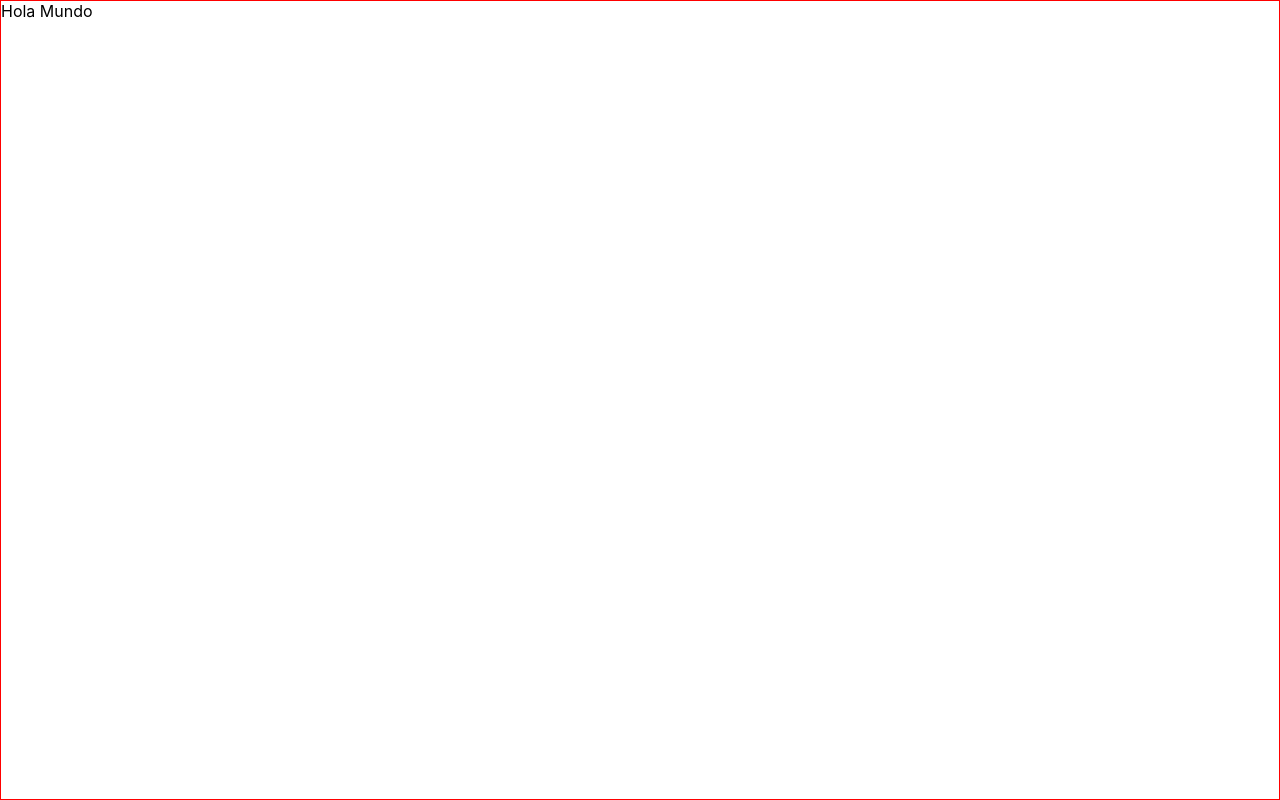
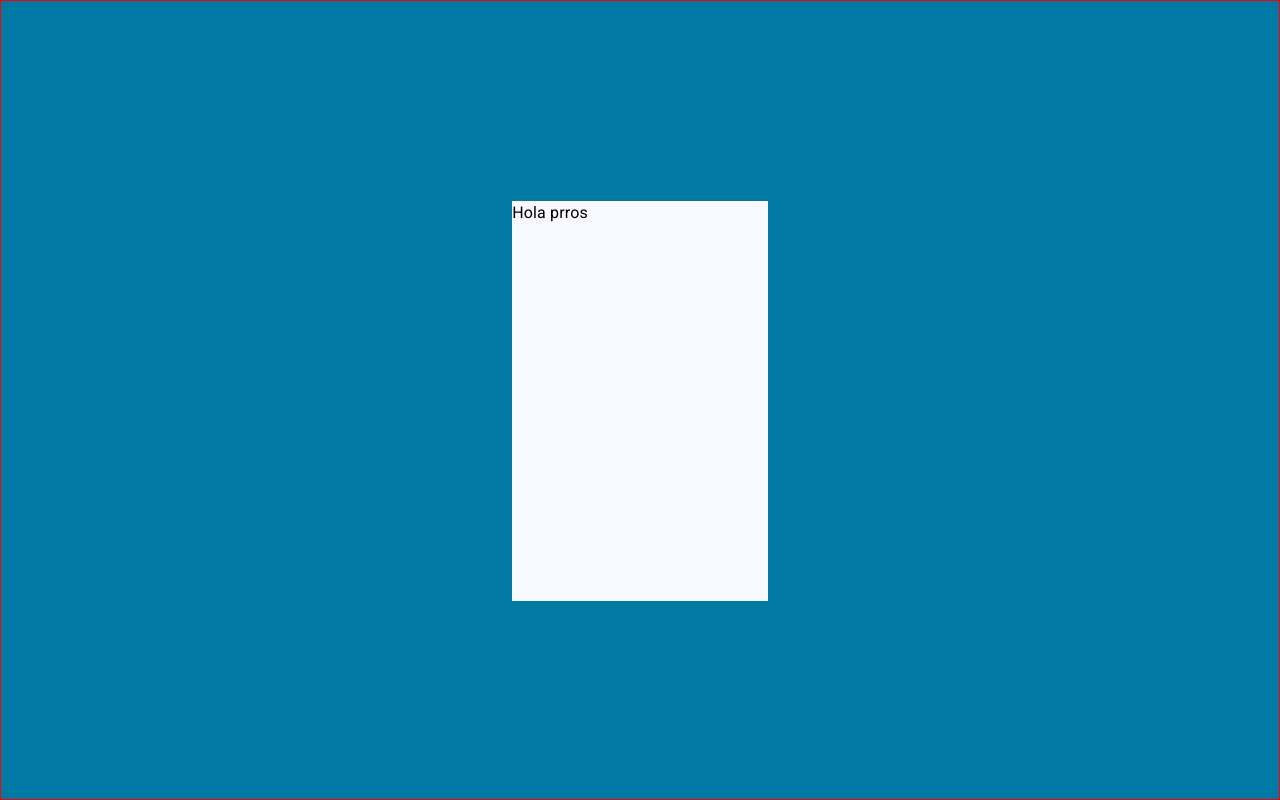
Before and after one commit to Fredomontero/spendify, a React (Create React App) app: page / in a window 1280 px wide. Built offline with nearby package versions, Linux system fonts and the light colour scheme.

Commit message:
Feat: work un sigin page

```diff
--- a/src/pages/signin/signin.page.jsx
+++ b/src/pages/signin/signin.page.jsx
@@ -1,5 +1,6 @@
 import React from 'react';
 import Grid from '@material-ui/core/Grid';
+import { Typography } from '@material-ui/core';
 
 //Styles
 import useStyles from './signin.styles';
@@ -10,7 +11,9 @@ const Signin = () => {
 
   return(
     <Grid className={classes.container} container direction="column">
-      Hola Mundo
+      <Grid className={classes.signinFormContainer} container item direction="column">
+        <Typography>Hola prros</Typography>
+      </Grid>
     </Grid>
   )
 };
--- a/src/pages/signin/signin.styles.js
+++ b/src/pages/signin/signin.styles.js
@@ -4,6 +4,14 @@ export default makeStyles((theme) => ({
   container: {
     width: '100%',
     height: '100vh',
-    border: '1px solid #f00'
+    border: '1px solid #f00',
+    backgroundColor: "#007aa5"
+  },
+  signinFormContainer: {
+    backgroundColor: "#f8f8ff",
+    width: "20%",
+    height: "50vh",
+    marginTop: "25vh",
+    marginLeft: "40%"
   }
 }));
```
